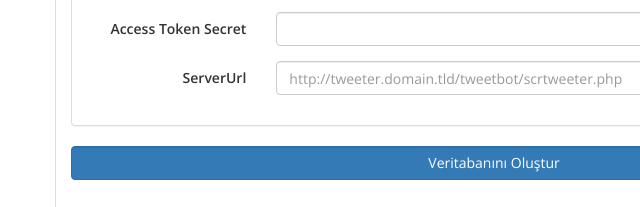
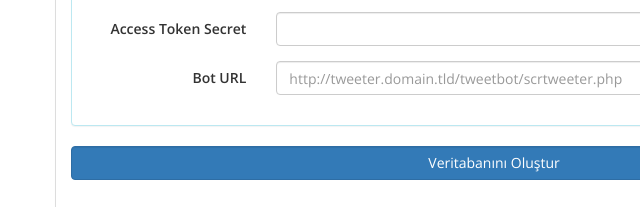
Before and after one commit to ctrlinformatics/Sunucu-Ctrl, a plain HTML site: page Tools/DBCreator/index.html in a window 1280 px wide. Shown: the part 2764-2971 px from the top of the page, 0-640 px from the left. Drawn offline with nearby package versions, Linux system fonts and the light colour scheme.

Commit message:
Update index.html

```diff
--- a/Tools/DBCreator/index.html
+++ b/Tools/DBCreator/index.html
@@ -500,7 +500,7 @@ Proje ile ilgili herşeye http//sunucuctrl.com/ adresinden ulaşılabilir.
 									</div>
 
 									<div id="Tweet_ServURL" class="form-group">
-										<label for="Tweet_ServerUrl" class="col-sm-2 control-label" data-toggle="tooltip" data-placement="bottom" title="Tweet gönderiminin yapılacağı uzak sunucu adresi">ServerUrl</label>
+										<label for="Tweet_ServerUrl" class="col-sm-2 control-label" data-toggle="tooltip" data-placement="bottom" title="Tweet gönderiminin yapılacağı uzak sunucu adresi">Bot URL</label>
 										<div class="col-sm-10">
 											<input type="text" class="form-control" id="Tweet_ServerUrl" name="Tweet_ServerUrl" placeholder="http://tweeter.domain.tld/tweetbot/scrtweeter.php">
 										</div>
```
